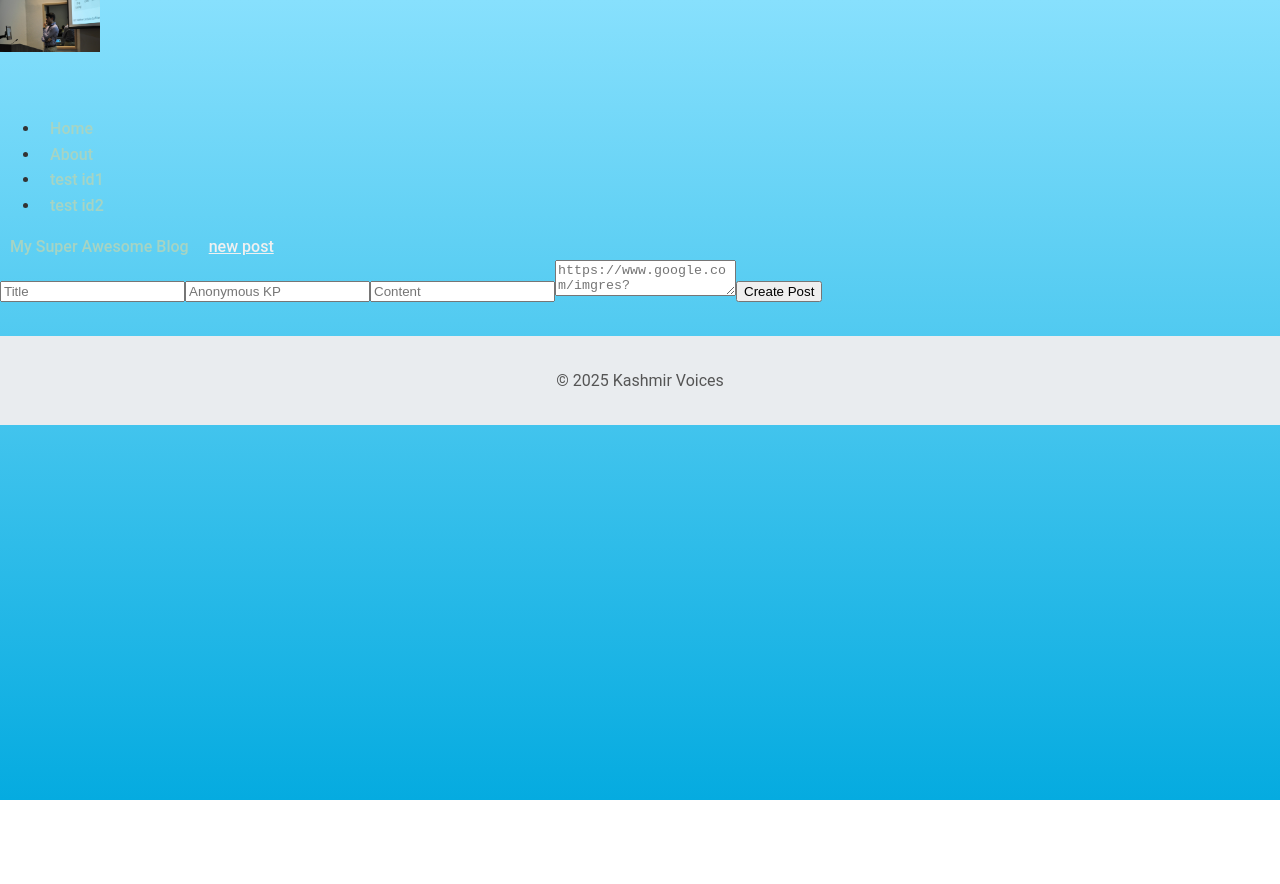
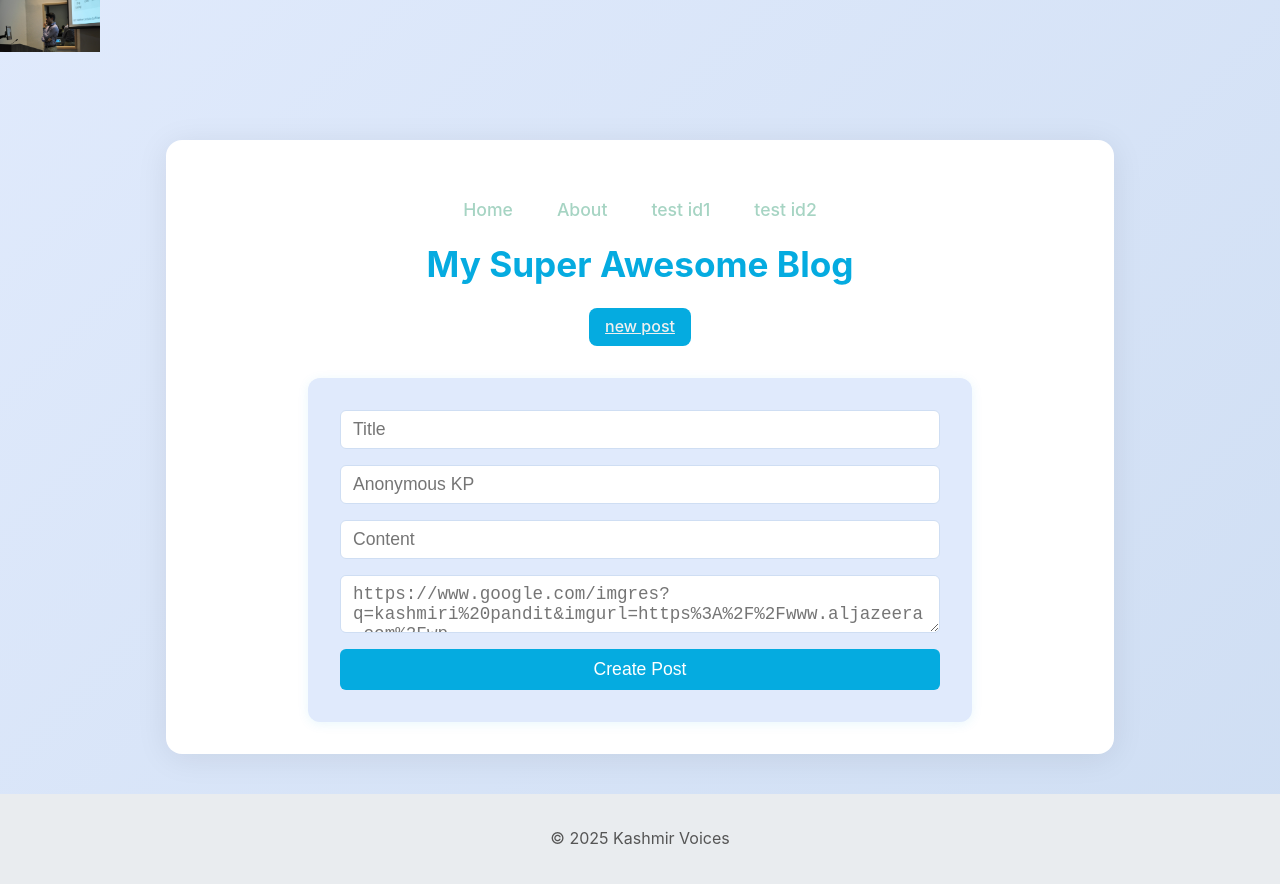
Before and after one commit to arjun-bhatt/whoiskp.me, a React (Vite) app: page /posts/new in a window 1280 px wide. Before the commit the page ends 800 px from the top, so only its background shows below. Built offline with nearby package versions, Linux system fonts and the light colour scheme.

Commit message:
styling via copilot

```diff
--- a/src/components/controls.jsx
+++ b/src/components/controls.jsx
@@ -6,9 +6,9 @@ function Controls(props) {
   const decrement = useStore((state) => state.decrement);
 
   return (
-    <div>
-      <button type="button" onClick={increment}>+</button>
-      <button type="button" onClick={decrement}>-</button>
+    <div className="controls-container">
+      <button className="controls-btn controls-increment" type="button" onClick={increment}>+</button>
+      <button className="controls-btn controls-decrement" type="button" onClick={decrement}>-</button>
     </div>
   );
 }
--- a/src/components/counter.jsx
+++ b/src/components/counter.jsx
@@ -8,8 +8,8 @@ function Counter(props) {
 
   const count = useStore((state) => state.count);
   return (
-    <div>
-      Current Count: {count}
+    <div className="counter-container">
+      <span className="counter-label">Current Count:</span> <span className="counter-value">{count}</span>
     </div>
   );
 }
--- a/src/components/newPost.jsx
+++ b/src/components/newPost.jsx
@@ -45,8 +45,9 @@ const newPost = () => {
   };
 
   return (
-    <form onSubmit={handleSubmit}>
+    <form className="newpost-form" onSubmit={handleSubmit}>
       <input
+        className="newpost-title"
         type="text"
         placeholder="Title"
         value={title}
@@ -54,23 +55,26 @@ const newPost = () => {
         required
       />
       <input
+        className="newpost-author"
         type="text"
         placeholder={defaultAuthor}
         value={author}
         onChange={e => setAuthor(e.target.value)}
       />
       <input
+        className="newpost-content"
         placeholder="Content"
         value={content}
         onChange={e => setContent(e.target.value)}
         required
       />
       <textarea
+        className="newpost-coverurl"
         placeholder={defaultURL}
         value={coverURL}
         onChange={e => setCoverURL(e.target.value)}
       />
-      <button type="submit">Create Post</button>
+      <button className="newpost-submit-btn" type="submit">Create Post</button>
     </form>
   );
 };
--- a/src/components/post.jsx
+++ b/src/components/post.jsx
@@ -67,40 +67,41 @@ function Post(props) {
     };
 
     if (!post) {
-      return (<div>Post not found</div>);
+      return (<div className="post-not-found">Post not found</div>);
     }
 
     if (isEditing) {
       // so we can edit title, author, coverURL, and content
       return (
-        <div>
+        <div className="post-edit-container">
           {renderButtons()}
-          <input value={title}
+          <input className="post-edit-title" value={title}
           onChange={e => setTitle(e.target.value)}/>
-          <input value={author}
+          <input className="post-edit-author" value={author}
           onChange={(e => setAuthor(e.target.value))}/>
-          <input value={coverURL}
+          <input className="post-edit-cover" value={coverURL}
           onChange={e => setCoverURL(e.target.value)}/>
-          <textarea value={content}
+          <textarea className="post-edit-content" value={content}
           onChange={e => setContent(e.target.value)}/>
         </div>
       );
     }
 
     else {
-  return (
-      <div>
-        {renderButtons()}
-        <h1>{title}</h1>
-        <img src={coverURL} />
-        <p>{content}</p>
-        {renderComments()}
-
-        <input value={commentDraft} onChange={e => setCommentDraft(e.target.value)}/>
-        <input value={commentDraftAuthor} onChange={e => setCommentDraftAuthor(e.target.value)} />
-        <button onClick={handleCommentSubmission}> save comment</button>
-      </div>
-    );
+      return (
+        <div className="post-container">
+          {renderButtons()}
+          <h1 className="post-title">{title}</h1>
+          <img className="post-cover" src={coverURL} />
+          <p className="post-content">{content}</p>
+          <div className="post-comments">{renderComments()}</div>
+          <div className="post-comment-form">
+            <input className="comment-input" value={commentDraft} onChange={e => setCommentDraft(e.target.value)}/>
+            <input className="comment-author-input" value={commentDraftAuthor} onChange={e => setCommentDraftAuthor(e.target.value)} />
+            <button className="comment-submit-btn" onClick={handleCommentSubmission}> save comment</button>
+          </div>
+        </div>
+      );
     }
 
 
--- a/src/components/posts.jsx
+++ b/src/components/posts.jsx
@@ -14,20 +14,19 @@ function Posts(props) {
     const renderPosts = () => {
         return allPosts.map( post => {
              return (
-
-                <div key={post.id}>
-                    <NavLink to={`posts/${post._id}`}>
-                    <div>{post.title}</div>
+                <div className="post-list-item" key={post.id}>
+                    <NavLink className="post-list-link" to={`posts/${post._id}`}>
+                        <div className="post-list-title">{post.title}</div>
                     </NavLink>
                 </div>
             );});
     };
 
-	return (
-		<div>
+    return (
+        <div className="posts-list-container">
             {renderPosts() }
         </div>
-        );
-    }
+    );
+}
 
 export default Posts;
--- a/src/index.jsx
+++ b/src/index.jsx
@@ -12,40 +12,40 @@ import NewPost from './components/newpost.jsx';
 
 
 const About = (props) => {
-  return <div> All there is to know about me </div>;
+  return <div className="about-page"> All there is to know about me </div>;
 };
 const Welcome = (props) => {
   return (
-    <div>
-      <div>
+    <div className="welcome-page">
+      <div className="welcome-controls">
         <Counter />
         <Controls />
       </div>
-    <p>Welcome</p>
+      <p className="welcome-message">Welcome</p>
     </div>
   );
 };
 
 const Test = (props) => {
   const { id } = useParams();
-  return <div> ID: {id} </div>;
+  return <div className="test-page"> ID: {id} </div>;
 };
 
 const FallBack = (props) => {
-  return <div>URL Not Found</div>;
+  return <div className="fallback-page">URL Not Found</div>;
 };
 
 const Nav = (props) => {
   return (
-    <nav>
-      <ul>
-        <li><NavLink to="/">Home</NavLink></li>
-        <li><NavLink to="/about">About</NavLink></li>
-        <li><NavLink to="/test/id1">test id1</NavLink></li>
-        <li><NavLink to="/test/id2">test id2</NavLink></li>
+    <nav className="main-nav">
+      <ul className="nav-list">
+        <li className="nav-item"><NavLink to="/">Home</NavLink></li>
+        <li className="nav-item"><NavLink to="/about">About</NavLink></li>
+        <li className="nav-item"><NavLink to="/test/id1">test id1</NavLink></li>
+        <li className="nav-item"><NavLink to="/test/id2">test id2</NavLink></li>
       </ul>
-      <NavLink to="/">My Super Awesome Blog</NavLink>
-      <NavLink to="/posts/new">new post</NavLink>
+      <NavLink className="nav-title" to="/">My Super Awesome Blog</NavLink>
+      <NavLink className="nav-newpost" to="/posts/new">new post</NavLink>
     </nav>
   );
 };
@@ -53,7 +53,7 @@ const Nav = (props) => {
 const App = (props) => {
   return (
     <BrowserRouter>
-      <div>
+      <div className="app-container">
         <Nav />
         <Routes>
   <Route path="/" element={<Posts/>} />
--- a/src/style.scss
+++ b/src/style.scss
@@ -1,7 +1,248 @@
+
 body, html {
-  font-family: "Roboto", sans-serif;
-  background: linear-gradient(to bottom, #87e0fd 0%,#53cbf1 40%,#05abe0 100%);
-  height: 100%;
+  font-family: 'Inter', 'Roboto', sans-serif;
+  background: linear-gradient(135deg, #e0eafc 0%, #cfdef3 100%);
+  min-height: 100vh;
+  margin: 0;
+  color: #222;
+}
+
+.app-container {
+  max-width: 900px;
+  margin: 40px auto;
+  background: #fff;
+  border-radius: 16px;
+  box-shadow: 0 4px 32px rgba(0,0,0,0.08);
+  padding: 32px 24px;
+}
+
+.main-nav {
+  display: flex;
+  flex-direction: column;
+  align-items: center;
+  margin-bottom: 32px;
+}
+.nav-list {
+  display: flex;
+  gap: 24px;
+  list-style: none;
+  padding: 0;
+  margin-bottom: 12px;
+}
+.nav-item {
+  font-size: 1.1rem;
+}
+.nav-title {
+  font-size: 2.2rem;
+  font-weight: 700;
+  color: #05abe0;
+  margin-bottom: 8px;
+  text-decoration: none;
+}
+.nav-newpost {
+  font-size: 1rem;
+  color: #fff;
+  background: #05abe0;
+  padding: 6px 16px;
+  border-radius: 8px;
+  text-decoration: none;
+  margin-top: 8px;
+  transition: background 0.2s;
+}
+.nav-newpost:hover {
+  background: #53cbf1;
+}
+
+.about-page, .test-page, .fallback-page {
+  font-size: 1.3rem;
+  text-align: center;
+  margin: 40px 0;
+}
+
+.welcome-page {
+  text-align: center;
+  margin-bottom: 32px;
+}
+.welcome-controls {
+  display: flex;
+  justify-content: center;
+  gap: 24px;
+  margin-bottom: 16px;
+}
+.welcome-message {
+  font-size: 1.5rem;
+  color: #05abe0;
+}
+
+.counter-container {
+  display: flex;
+  align-items: center;
+  gap: 8px;
+  font-size: 1.2rem;
+  background: #f3f8ff;
+  padding: 8px 16px;
+  border-radius: 8px;
+}
+.counter-label {
+  font-weight: 500;
+}
+.counter-value {
+  font-weight: 700;
+  color: #05abe0;
+}
+
+.controls-container {
+  display: flex;
+  gap: 12px;
+}
+.controls-btn {
+  font-size: 1.3rem;
+  padding: 6px 16px;
+  border: none;
+  border-radius: 6px;
+  background: #e0eafc;
+  color: #05abe0;
+  cursor: pointer;
+  transition: background 0.2s;
+}
+.controls-btn:hover {
+  background: #cfdef3;
+}
+
+.posts-list-container {
+  display: flex;
+  flex-direction: column;
+  gap: 18px;
+}
+.post-list-item {
+  background: #f3f8ff;
+  border-radius: 8px;
+  padding: 16px;
+  box-shadow: 0 2px 8px rgba(5,171,224,0.07);
+  transition: box-shadow 0.2s;
+}
+.post-list-item:hover {
+  box-shadow: 0 4px 16px rgba(5,171,224,0.15);
+}
+.post-list-link {
+  text-decoration: none;
+  color: inherit;
+}
+.post-list-title {
+  font-size: 1.3rem;
+  font-weight: 600;
+}
+
+.post-container {
+  background: #f3f8ff;
+  border-radius: 12px;
+  padding: 32px;
+  box-shadow: 0 2px 12px rgba(5,171,224,0.09);
+  margin-bottom: 32px;
+}
+.post-title {
+  font-size: 2rem;
+  font-weight: 700;
+  margin-bottom: 12px;
+  color: #05abe0;
+}
+.post-cover {
+  width: 100%;
+  max-width: 600px;
+  border-radius: 12px;
+  margin-bottom: 18px;
+  box-shadow: 0 2px 8px rgba(5,171,224,0.08);
+}
+.post-content {
+  font-size: 1.2rem;
+  margin-bottom: 24px;
+}
+.post-comments {
+  margin-bottom: 24px;
+}
+.post-comment-form {
+  display: flex;
+  gap: 12px;
+  align-items: center;
+}
+.comment-input, .comment-author-input {
+  padding: 6px 12px;
+  border-radius: 6px;
+  border: 1px solid #cfdef3;
+  font-size: 1rem;
+}
+.comment-submit-btn {
+  background: #05abe0;
+  color: #fff;
+  border: none;
+  border-radius: 6px;
+  padding: 8px 18px;
+  font-size: 1rem;
+  cursor: pointer;
+  transition: background 0.2s;
+}
+.comment-submit-btn:hover {
+  background: #53cbf1;
+}
+.post-edit-container {
+  background: #fffbe6;
+  border-radius: 12px;
+  padding: 32px;
+  box-shadow: 0 2px 12px rgba(224,171,5,0.09);
+  margin-bottom: 32px;
+  display: flex;
+  flex-direction: column;
+  gap: 16px;
+}
+.post-edit-title, .post-edit-author, .post-edit-cover {
+  padding: 8px 12px;
+  border-radius: 6px;
+  border: 1px solid #ffe5a0;
+  font-size: 1.1rem;
+}
+.post-edit-content {
+  min-height: 120px;
+  padding: 8px 12px;
+  border-radius: 6px;
+  border: 1px solid #ffe5a0;
+  font-size: 1.1rem;
+}
+.post-not-found {
+  text-align: center;
+  font-size: 1.5rem;
+  color: #e74c3c;
+  margin: 40px 0;
+}
+
+.newpost-form {
+  display: flex;
+  flex-direction: column;
+  gap: 16px;
+  background: #e0eafc;
+  padding: 32px;
+  border-radius: 12px;
+  box-shadow: 0 2px 12px rgba(5,171,224,0.09);
+  max-width: 600px;
+  margin: 0 auto;
+}
+.newpost-title, .newpost-author, .newpost-content, .newpost-coverurl {
+  padding: 8px 12px;
+  border-radius: 6px;
+  border: 1px solid #cfdef3;
+  font-size: 1.1rem;
+}
+.newpost-submit-btn {
+  background: #05abe0;
+  color: #fff;
+  border: none;
+  border-radius: 6px;
+  padding: 10px 24px;
+  font-size: 1.1rem;
+  cursor: pointer;
+  transition: background 0.2s;
+}
+.newpost-submit-btn:hover {
+  background: #53cbf1;
 }
 
 .logo {
```
